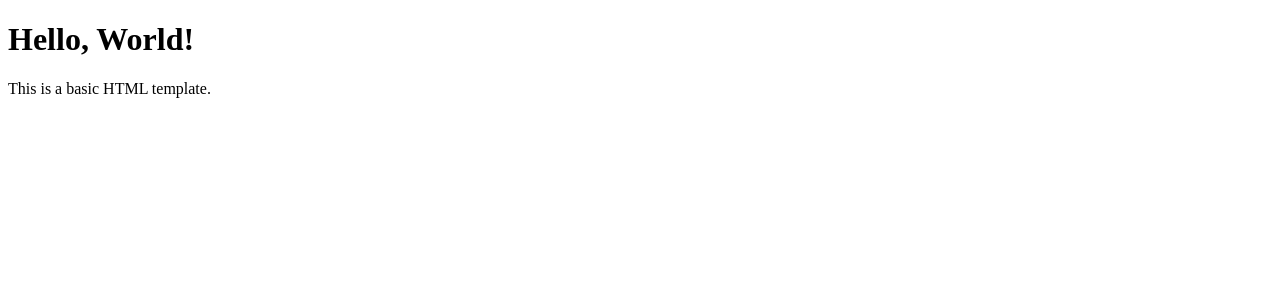
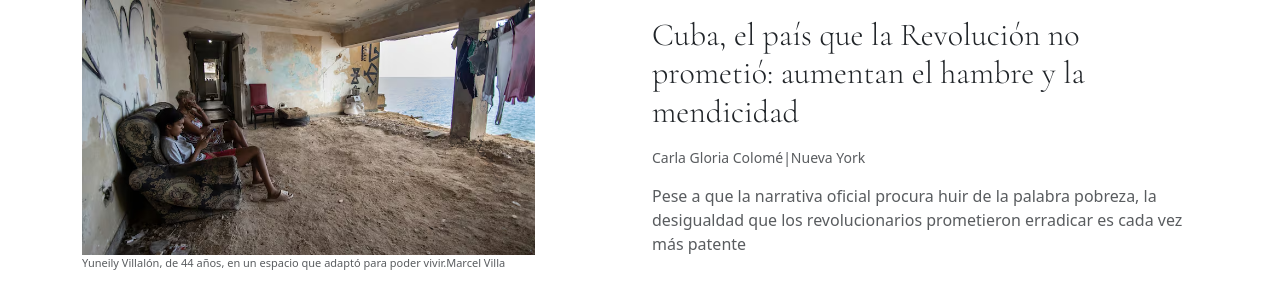
Before and after one commit to SofiLopez-241/Revista-M-S, a plain HTML site: page index.html in a window 1280 px wide. Drawn offline with nearby package versions, Linux system fonts and the light colour scheme.

Commit message:
trabajomafe

```diff
--- /dev/null
+++ b/estilo_mafe.css
@@ -0,0 +1,7 @@
+
+.cormorant-garamond-mafe {
+  font-family: "Cormorant Garamond", serif;
+  font-optical-sizing: auto;
+  font-weight: 300;
+  font-style: medium;
+}
--- a/index.html
+++ b/index.html
@@ -1,11 +1,27 @@
 <!DOCTYPE html>
 <html lang="en">
 <head>
+    <link rel="stylesheet" href="estilo_mafe.css">
+    <link rel="preconnect" href="https://fonts.googleapis.com">
+<link rel="preconnect" href="https://fonts.gstatic.com" crossorigin>
+<link href="https://fonts.googleapis.com/css2?family=Cormorant+Garamond:ital,wght@0,300..700;1,300..700&display=swap" rel="stylesheet">
     <meta charset="UTF-8">
     <title>Document</title>
+    <link href="https://cdn.jsdelivr.net/npm/bootstrap@5.3.8/dist/css/bootstrap.min.css" rel="stylesheet" integrity="sha384-sRIl4kxILFvY47J16cr9ZwB07vP4J8+LH7qKQnuqkuIAvNWLzeN8tE5YBujZqJLB" crossorigin="anonymous">
 </head>
 <body>
-    <h1>Hello, World!</h1>
-    <p>This is a basic HTML template.</p>
+<div class="container">
+  <div class="row">
+    <div class="col-6">
+        <img src="revistaimagen.png" height="255px">
+        <p class="text-muted small"style="font-size: 11px;">Yuneily Villalón, de 44 años, en un espacio que adaptó para poder vivir.Marcel Villa</p>
+    </div>
+    <div class="col-6">
+        <p><h2 class="cormorant-garamond-mafe"> Cuba, el país que la Revolución no prometió: aumentan el hambre y la mendicidad</h2></p>
+        <p class="text-muted small"> Carla Gloria Colomé|Nueva York </p>
+         <p class="text-muted"> Pese a que la narrativa oficial procura huir de la palabra pobreza, la desigualdad que los revolucionarios prometieron erradicar es cada vez más patente</p>
+    </div>
+    </div>
+</div>
 </body>
-</html>
+</html
```
Also changed, not shown: revistaimagen.png (added).
